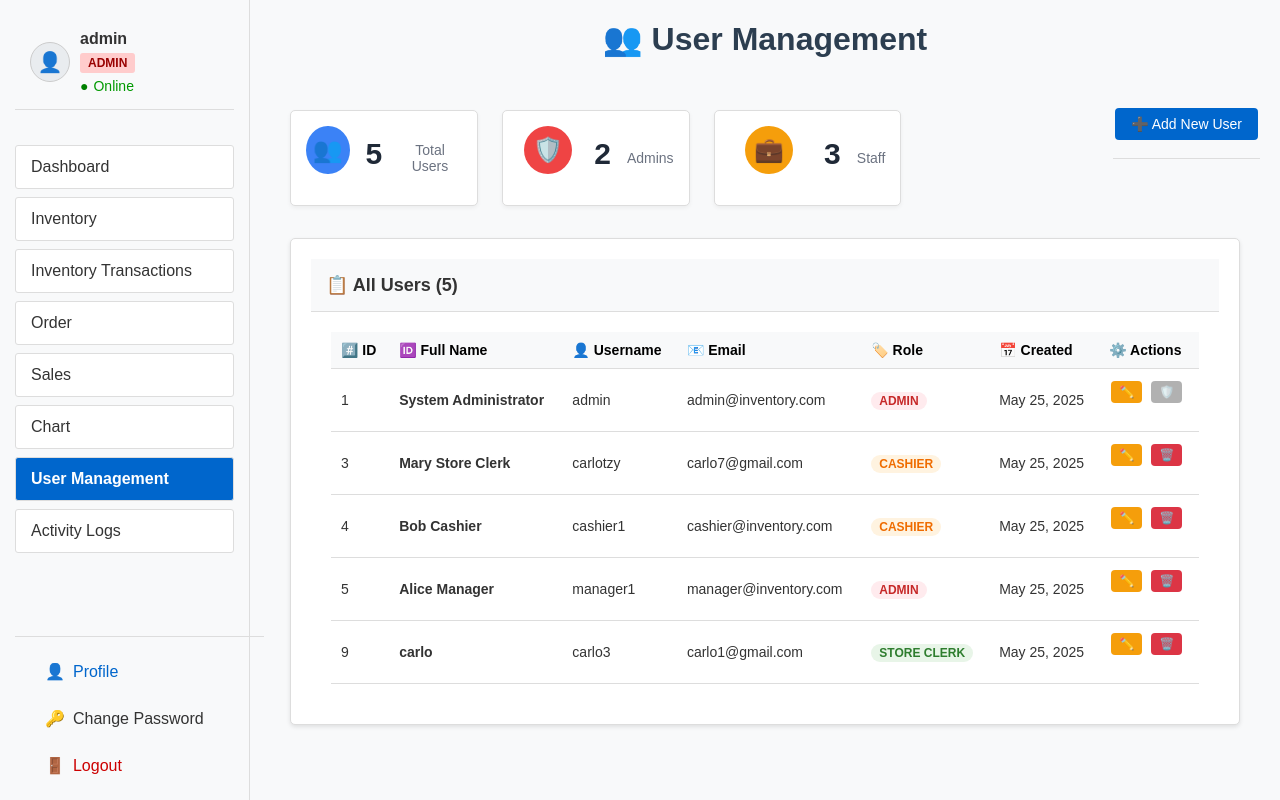
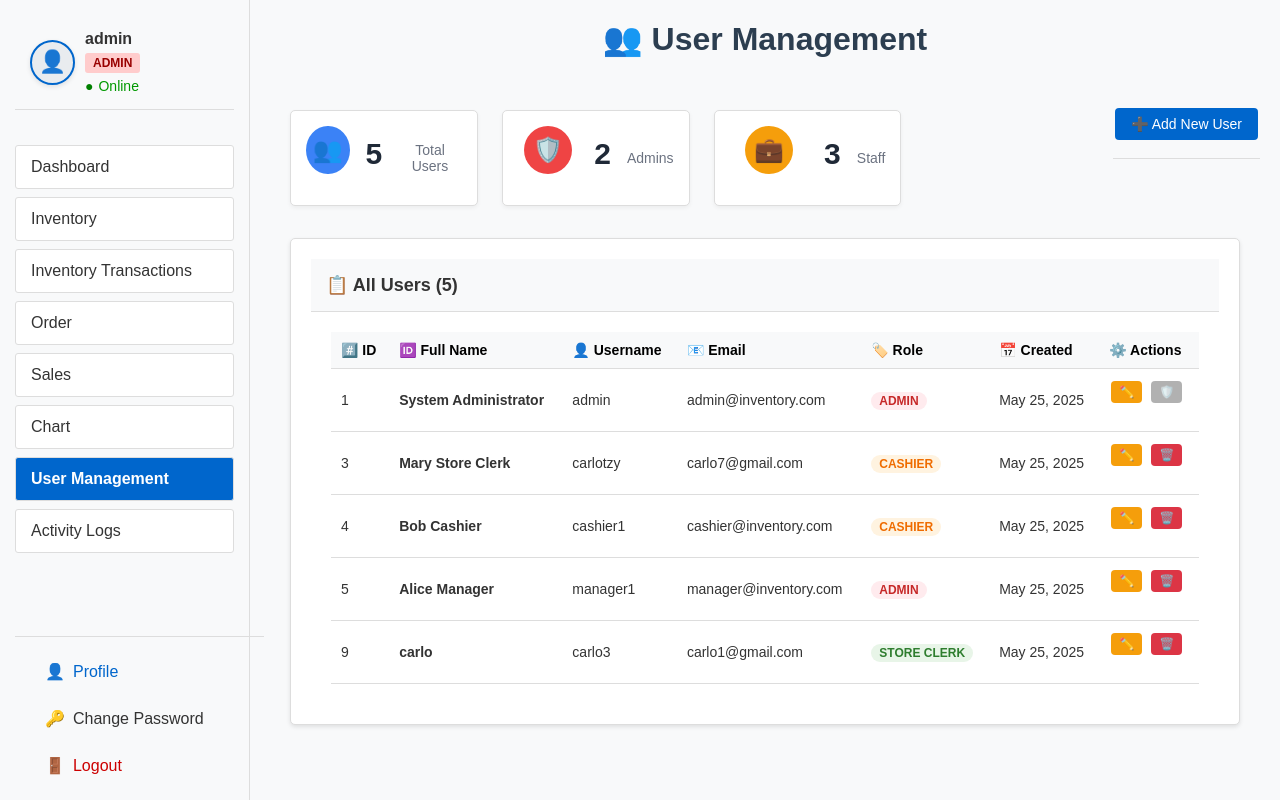
Before and after one commit to Carlo-Angelo-T-Fundar/Inventorysystem1, a PHP site: page /inventorysystem/users_crud.php in a window 1280 px wide. Run offline with PHP 8.4, Linux system fonts and the light colour scheme; a user stored in the database is signed in; data comes from the database, SQL or seed files in the repository.

Commit message:
Add full_name column to users table if it doesn't exist; update admin avatar styles for improved UI

```diff
--- a/users_crud.php
+++ b/users_crud.php
@@ -165,6 +165,13 @@ if ($action === 'edit' && $user_id) {
 
 // Get all users for the list
 if ($action === 'list') {
+    // Check if full_name column exists, if not add it
+    $check_column = $conn->query("SHOW COLUMNS FROM users LIKE 'full_name'");
+    if ($check_column->num_rows == 0) {
+        $alter_sql = "ALTER TABLE users ADD COLUMN full_name VARCHAR(100) AFTER email";
+        $conn->query($alter_sql);
+    }
+
     $result = $conn->query("SELECT id, username, email, full_name, role, created_at FROM users ORDER BY id ASC");
 }
 
@@ -210,18 +217,21 @@ $current_page = 'users_crud';
             display: flex !important;
             align-items: center !important;
             gap: 10px !important;
-        }
-
-        .sidebar .admin-avatar {
-            width: 40px !important;
-            height: 40px !important;
+        }        .sidebar .admin-avatar {
+            width: 45px !important;
+            height: 45px !important;
             background-color: #e9ecef !important;
             border-radius: 50% !important;
             display: flex !important;
             align-items: center !important;
             justify-content: center !important;
-            border: 1px solid #ccc !important;
-            font-size: 20px !important;
+            border: 2px solid #0066cc !important;
+            font-size: 22px !important;
+            box-shadow: 0 2px 5px rgba(0,0,0,0.1) !important;
+            transition: all 0.2s ease !important;
+            cursor: pointer !important;
+            text-decoration: none !important;
+            color: inherit !important;
         }
 
         .sidebar .profile-info {
@@ -600,7 +610,7 @@ $current_page = 'users_crud';
         }
     </style>
 </head>
-<body>    <div class="dashboard-container">
+<body class="logged-in page-users_crud" data-page="users_crud">    <div class="dashboard-container">
         <!-- sidebar goes here -->
         <?php
         $current_page = 'users_crud';
@@ -839,9 +849,7 @@ $current_page = 'users_crud';
         </main>
     </div>
 
-    <!-- Auto-logout system -->
-    <script src="css/auto-logout.js"></script>
-    <script>
+    <!-- Auto-logout system -->    <script>
         // Mark body as logged in for auto-logout detection
         document.body.classList.add('logged-in');
         document.body.setAttribute('data-user-id', '<?php echo $_SESSION['user_id']; ?>');
```
Also changed, not shown: api/orders.php (+6 -8 lines).
